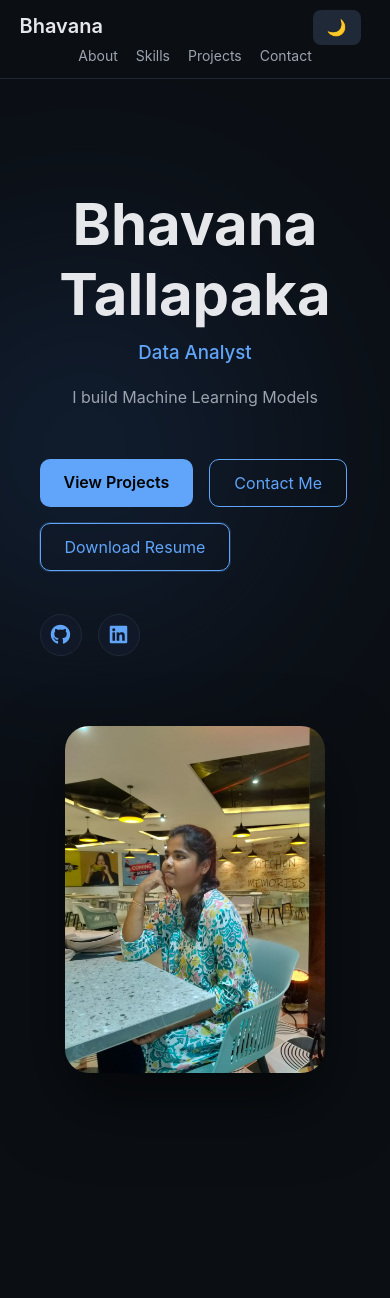
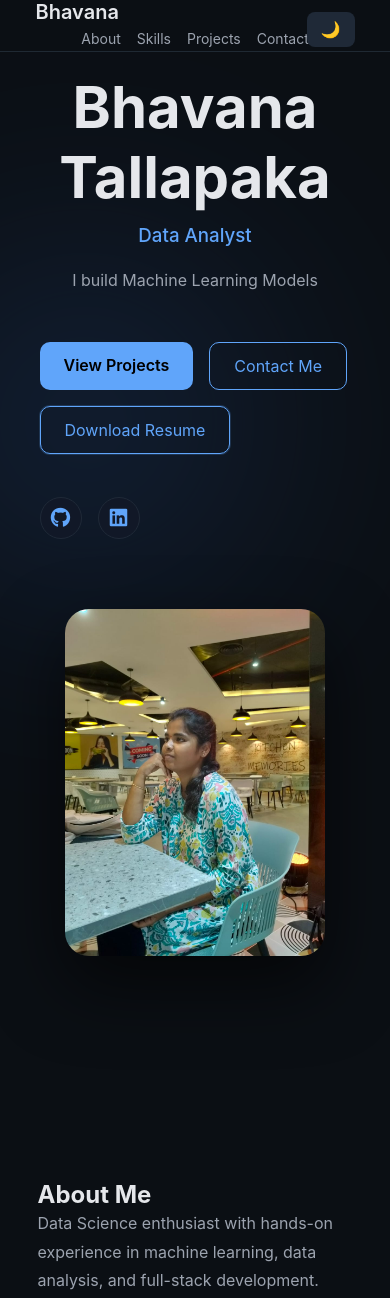
Before and after one commit to BhavanaTallapaka/bhavana-portfolio, a FastAPI app: page / in a window 390 px wide. Shown: the top 1298 px of the page. Run offline with FastAPI, Linux system fonts and the light colour scheme.

Commit message:
updated profile

```diff
--- a/app/static/css/style.css
+++ b/app/static/css/style.css
@@ -550,27 +550,39 @@ margin-top:25px;
 flex-direction:column;
 align-items:center;
 position:relative;
+padding:10px 0;
 }
 
-/* logo */
+/* LOGO */
 .nav-left{
-align-self:flex-start;
 width:100%;
+text-align:left;
+font-size:20px;
+margin-bottom:6px;
 }
 
-/* links centered */
+/* LINKS */
 .nav-links{
 display:flex;
 justify-content:center;
 width:100%;
-margin-top:5px;
+gap:16px;
+margin-bottom:4px;
 }
 
-/* FIX TOGGLE POSITION */
+/* TOGGLE */
 .nav-right{
 position:absolute;
-top:10px;
-right:10px;
+top:12px;
+right:16px;
 }
 
 }
+
+.hero{
+padding-top:20px;
+}
+
+nav .container{
+padding:0 16px;
+}
```
